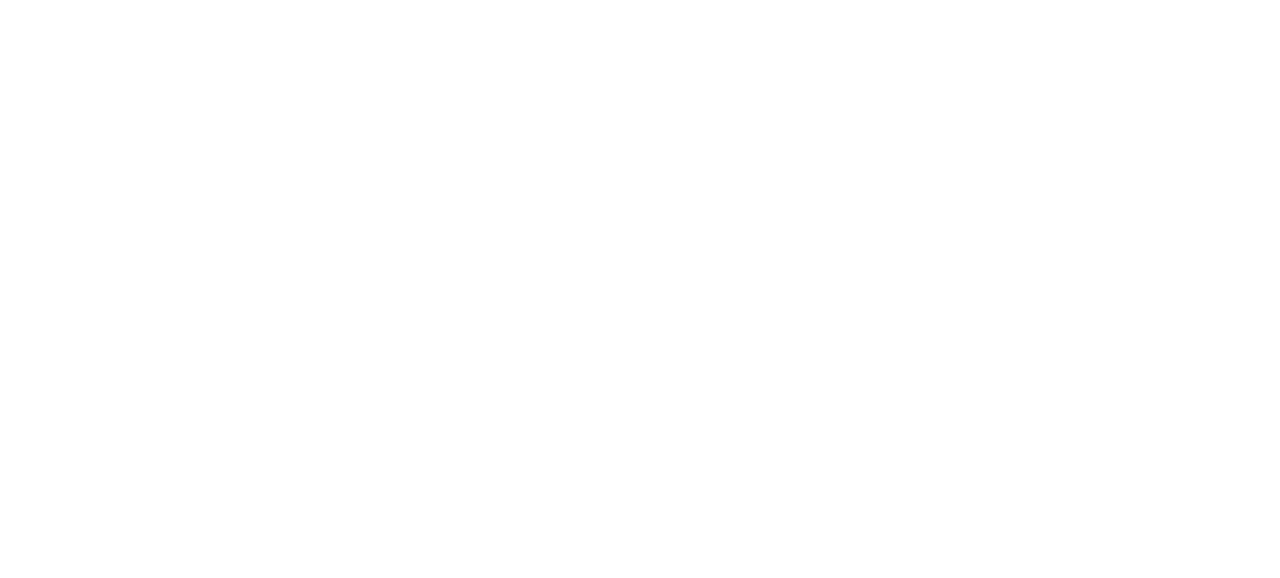
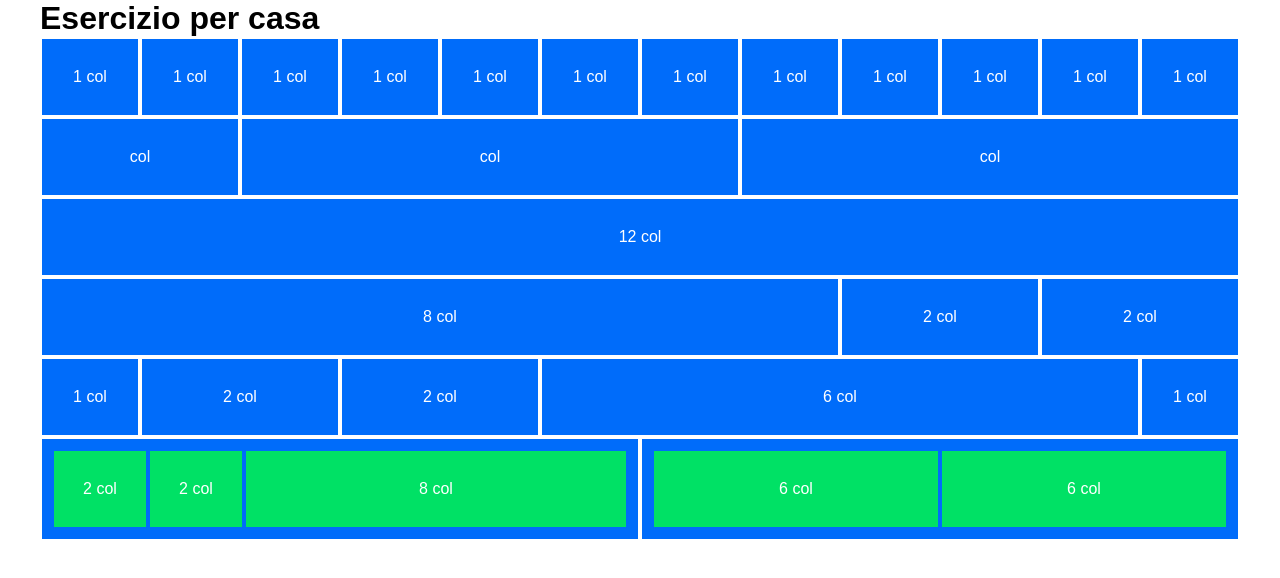
Before and after one commit to GiuseppeBergamo/html-css-12bool, a plain HTML site: page index.html in a window 1280 px wide. Drawn offline with Linux system fonts and the light colour scheme.

Commit message:
added first row

```diff
--- a/css/style.css
+++ b/css/style.css
@@ -0,0 +1,21 @@
+/* Generics */
+
+body{
+    font-family: sans-serif;
+}
+
+.row > [class^='col']{
+    background-color: #006cfa;
+    min-height: 80px;
+    border: 2px solid white;
+    padding: 10px;
+}
+
+.row span{
+    color: white;
+}
+
+.row > .nested{
+    background-color: #00e165;
+    border: 2px solid #006cfa;
+}
--- a/index.html
+++ b/index.html
@@ -12,7 +12,117 @@
 </head>
 <body>
     <div class="container">
-        <h1></h1>
+        <h1>Esercizio per casa</h1>
+        <div class="row">
+
+            <div class="col-1 d-flex justify-center align-items-center">
+                <span>1 col</span>
+            </div>
+            <div class="col-1 d-flex justify-center align-items-center">
+                <span>1 col</span>
+            </div>
+            <div class="col-1 d-flex justify-center align-items-center">
+                <span>1 col</span>
+            </div>
+            <div class="col-1 d-flex justify-center align-items-center">
+                <span>1 col</span>
+            </div>
+            <div class="col-1 d-flex justify-center align-items-center">
+                <span>1 col</span>
+            </div>
+            <div class="col-1 d-flex justify-center align-items-center">
+                <span>1 col</span>
+            </div>
+            <div class="col-1 d-flex justify-center align-items-center">
+                <span>1 col</span>
+            </div>
+            <div class="col-1 d-flex justify-center align-items-center">
+                <span>1 col</span>
+            </div>
+            <div class="col-1 d-flex justify-center align-items-center">
+                <span>1 col</span>
+            </div>
+            <div class="col-1 d-flex justify-center align-items-center">
+                <span>1 col</span>
+            </div>
+            <div class="col-1 d-flex justify-center align-items-center">
+                <span>1 col</span>
+            </div>
+            <div class="col-1 d-flex justify-center align-items-center">
+                <span>1 col</span>
+            </div>
+
+            <!--SECONDA RIGA-->
+
+            <div class="col-2 d-flex justify-center align-items-center">
+                <span>col</span>
+            </div>
+            <div class="col-5 d-flex justify-center align-items-center">
+                <span>col</span>
+            </div>
+            <div class="col-5 d-flex justify-center align-items-center">
+                <span>col</span>
+            </div>
+
+            <!--TERZA RIGA-->
+            <div class="col-12 d-flex justify-center align-items-center">
+                <span>12 col</span>
+            </div>
+
+            <!--QUARTA RIGA-->
+            <div class="col-8 d-flex justify-center align-items-center">
+                <span>8 col</span>
+            </div>
+            <div class="col-2 d-flex justify-center align-items-center">
+                <span>2 col</span>
+            </div>
+            <div class="col-2 d-flex justify-center align-items-center">
+                <span>2 col</span>
+            </div>
+
+            <!--QUINTA RIGA-->
+            <div class="col-1 d-flex justify-center align-items-center">
+                <span>1 col</span>
+            </div>
+            <div class="col-2 d-flex justify-center align-items-center">
+                <span>2 col</span>
+            </div>
+            <div class="col-2 d-flex justify-center align-items-center">
+                <span>2 col</span>
+            </div>
+            <div class="col-6 d-flex justify-center align-items-center">
+                <span>6 col</span>
+            </div>
+            <div class="col-1 d-flex justify-center align-items-center">
+                <span>1 col</span>
+            </div>
+
+            <!--SESTA RIGA-->
+            <div class="col-6">
+                <div class="row">
+                    <div class="col-2 nested d-flex justify-center align-items-center">
+                        <span>2 col</span>
+                    </div>
+                    <div class="col-2 nested d-flex justify-center align-items-center">
+                        <span>2 col</span>
+                    </div>
+                    <div class="col-8 nested d-flex justify-center align-items-center">
+                        <span>8 col</span>
+                    </div>
+                </div>
+            </div>
+            <div class="col-6">
+                <div class="row">
+                    <div class="col-6 nested d-flex justify-center align-items-center">
+                        <span>6 col</span>
+                    </div>
+
+                    <div class="col-6 nested d-flex justify-center align-items-center">
+                        <span>6 col</span>
+                    </div>
+                </div>
+            </div>
+        </div>
     </div>
 </body>
 </html>
```
